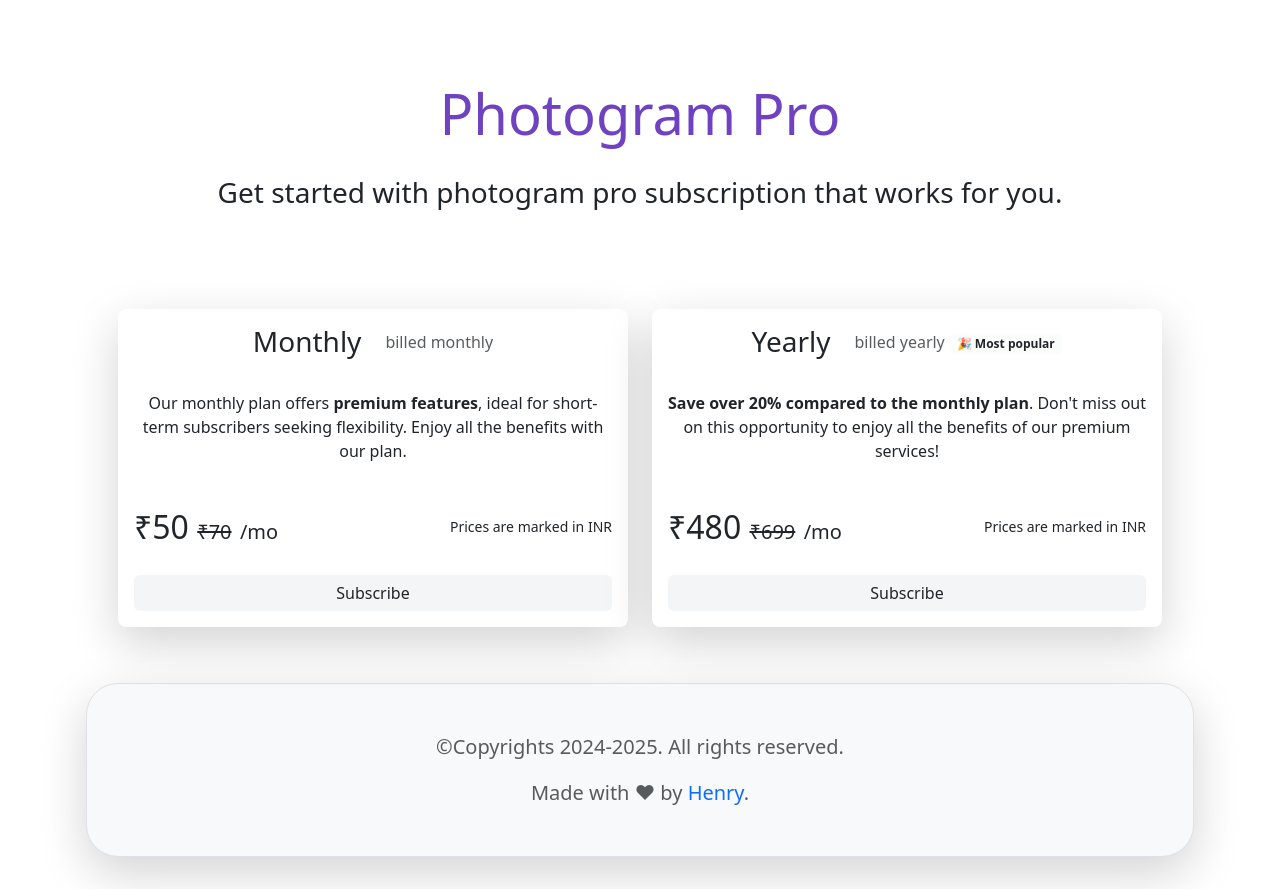
After one commit to henry-jacq/photogram-mongodb, a PHP site: template views/templates/user/subscribe.php in a window 1280 px wide. The commit adds this page. Run offline with PHP 8.4, Linux system fonts and the light colour scheme; the template is opened without the code that fills it, so the values that code supplies are empty.

Commit message:
new: subscribe page to show subscription details

```diff
--- a/routes/web.php
+++ b/routes/web.php
@@ -16,6 +16,7 @@ return function (App $app) {
     $app->group('/', function (RouteCollectorProxy $group) {
         $group->get('home', [HomeController::class, 'home']);
         $group->get('discover', [HomeController::class, 'discover']);
+        $group->get('subscribe', [HomeController::class, 'subscribe']);
         $group->get('profile/edit', [ProfileController::class, 'edit']);
         $group->get('profile/{name}', [ProfileController::class, 'profile']);
         $group->get('files/{category}/{image}', [HomeController::class, 'files']);
--- /dev/null
+++ b/views/templates/user/subscribe.php
@@ -0,0 +1,57 @@
+<div class="container mt-3 px-md-5">
+    <div class="d-flex flex-column justify-content-around align-items-center">
+        <h3 class="display-4 mt-5 pt-3 pb-3 text-prime text-gradient">Photogram Pro</h3>
+        <p class="fs-3 mb-5 lead pb-5">Get started with photogram pro subscription that works for you.</p>
+        <div class="row mb-3 text-center">
+            <div class="col col-sm-12 col-md-6">
+                <div class="card bg-body bg-gradient mb-4 rounded-3 shadow-lg border-0">
+                    <div class="d-flex px-5 align-items-center justify-content-center py-3 border-prime">
+                        <h4 class="my-auto me-4 fs-3 fw-normal">Monthly</h4>
+                        <span class="text-body text-opacity-75 text-nowrap">billed monthly</span>
+                    </div>
+                    <div class="card-body">
+                        <p>Our monthly plan offers <b class="fw-semibold">premium features</b>, ideal for short-term subscribers seeking flexibility. Enjoy all the benefits with our plan.</p>
+                        <div class="d-flex flex-row align-items-center justify-content-between gap-2 py-4">
+                            <div>
+                                <div class="fs-2 font-semibold text-nowrap">
+                                    ₹50
+                                    <span class="fs-5 text-decoration-line-through">₹70</span>
+                                    <span class="fs-5">/mo</span>
+                                </div>
+                            </div>
+                            <small class="ms-auto small text-end">Prices are marked in INR</small>
+                        </div>
+                        <button type="button" class="btn w-100 bg-body-secondary bg-opacity-50 border-0 text-body">Subscribe</button>
+                    </div>
+                </div>
+            </div>
+            <div class="col col-sm-12 col-md-6">
+                <div class="card bg-body bg-gradient mb-4 rounded-3 shadow-lg border-0">
+
+                    <div class="d-flex px-5 align-items-center justify-content-center py-3 border-prime">
+                        <h4 class="my-auto me-4 fs-3 fw-normal">Yearly</h4>
+                        <div class="d-flex flex-column align-items-center">
+                            <span class="text-body text-opacity-75">billed yearly <span class="badge bg-light bg-opacity-50 text-dark fw-semibold">🎉 Most popular</span></span>
+                        </div>
+                    </div>
+
+                    <div class="card-body">
+                        <p><b class="fw-semibold">Save over 20% compared to the monthly plan</b>. Don't miss out on this opportunity to enjoy all the benefits of our premium services!
+                        </p>
+                        <div class="d-flex flex-row align-items-center justify-content-between gap-2 py-4">
+                            <div>
+                                <div class="fs-2 font-semibold text-nowrap">
+                                    ₹480
+                                    <span class="fs-5 text-decoration-line-through">₹699</span>
+                                    <span class="fs-5">/mo</span>
+                                </div>
+                            </div>
+                            <small class="ms-auto small text-end">Prices are marked in INR</small>
+                        </div>
+                        <button type="button" class="btn w-100 bg-body-secondary bg-opacity-50 border-0 text-body">Subscribe</button>
+                    </div>
+                </div>
+            </div>
+        </div>
+    </div>
+</div>
```
Also changed, not shown: app/Controller/HomeController.php (+13 -0 lines).
